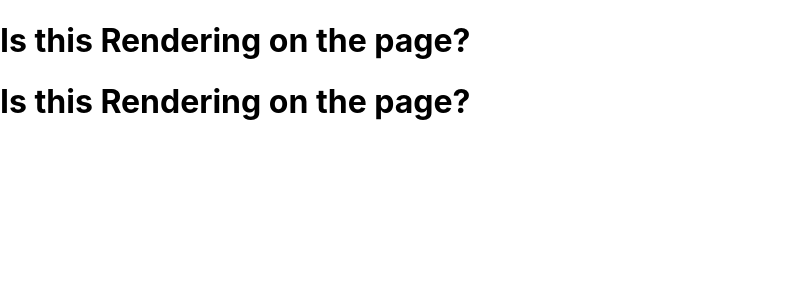
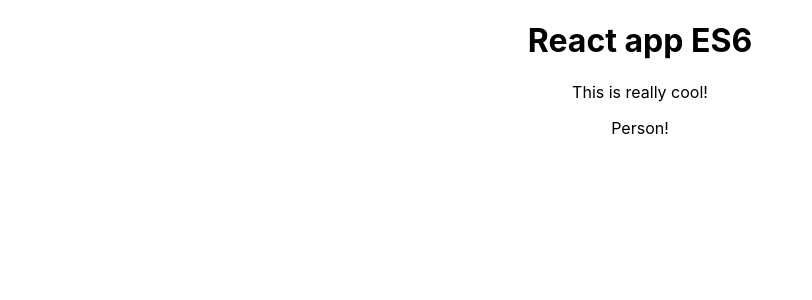
Before and after one commit to rmpalgo/react-js-practice, a React (Create React App) app: page / in a window 1280 px wide. Shown: the top 300 px of the page, without its empty margins (0-812 px from the left). Built offline with nearby package versions, Linux system fonts and the light colour scheme.

Commit message:
Feat: created own component and imported into root app to render.

```diff
--- a/src/App.js
+++ b/src/App.js
@@ -1,27 +1,21 @@
 import React, { Component } from 'react';
 import './App.css';
-
-// function App(props) {
-//   return (
-//     <div className="App">
-//       <div>
-//           <p>Name: {props.name}</p>
-//           <p>Breed: {props.breed}</p>
-//       </div>
-//     </div>
-//   );
-// }
+import Person from './Person/Person'
 
 class App extends Component {
     render() {
-        // return (
-        //     <div className="App">
-        //         <div>
-        //             <h1>React app ES6</h1>
-        //         </div>
-        //     </div>
-        // );
-        return React.createElement('div', null, React.createElement('h1', null, 'Is this Rendering on the page?'));
+        return (
+            //JSX
+            <div className="App">
+                <div>
+                    <h1>React app ES6</h1>
+                    <p>This is really cool!</p>
+                    <Person />
+                </div>
+            </div>
+        );
+        // ^ code in the return gets compiled to code below:
+        // return React.createElement('div', null, React.createElement('h1', {className: 'App'}, 'Is this Rendering on the page?'));
     }
 }
 
--- /dev/null
+++ b/src/Person/Person.js
@@ -0,0 +1,8 @@
+import React from 'react';
+
+const person = () => {
+    //JSX is being returned
+    return <p>Person!</p>
+}
+
+export default person;
--- a/src/index.js
+++ b/src/index.js
@@ -7,8 +7,7 @@ import * as serviceWorker from './serviceWorker';
 
 var app = (
     <div>
-        <App name={"Milo"} breed={"cattle dog"}/>
-        <App name={"Mia"} breed={"lab"}/>
+        <App />
     </div>
 )
 
```
